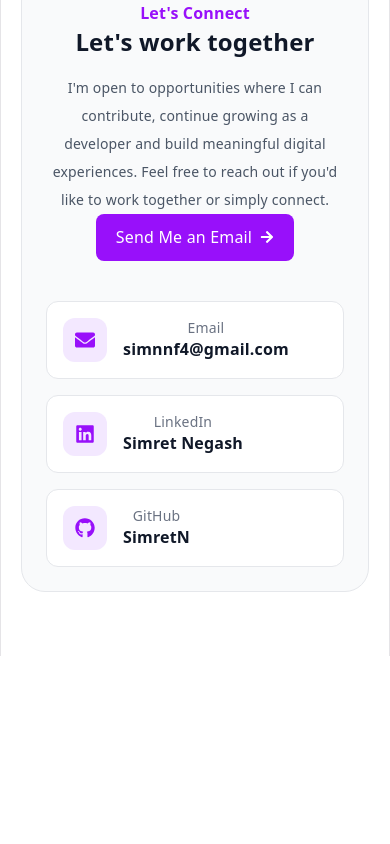
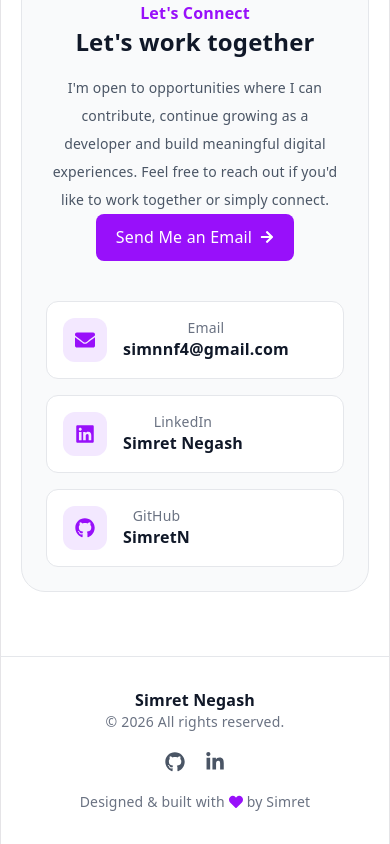
Before and after one commit to SimretN/simret-portfolio, a React (Vite) app: page / in a window 390 px wide. Shown: the part 6221-7065 px from the top of the page. Before the commit the page ends 6877 px from the top, so only its background shows below. Built offline with nearby package versions, Linux system fonts and the light colour scheme.

Commit message:
Add responsive footer

```diff
--- a/src/App.jsx
+++ b/src/App.jsx
@@ -4,6 +4,7 @@ import About from "./components/About";
 import Skills from "./components/Skills";
 import Projects from "./components/Projects";
 import Contact from "./components/Contact";
+import Footer from "./components/Footer";
 
 function App() {
   return (
@@ -13,6 +14,7 @@ function App() {
       <Skills />
       <Projects />
       <Contact />
+       <Footer />
     </>
   );
 }
--- a/src/components/Footer.jsx
+++ b/src/components/Footer.jsx
@@ -0,0 +1,52 @@
+import { FaGithub, FaLinkedinIn, FaHeart } from "react-icons/fa";
+
+function Footer() {
+  const currentYear = new Date().getFullYear();
+
+  return (
+    <footer className="border-t border-gray-200 bg-white px-6 py-8">
+      <div className="mx-auto flex max-w-6xl flex-col items-center justify-between gap-5 md:flex-row">
+        {/* Name / Copyright */}
+        <div className="text-center md:text-left">
+          <p className="font-semibold text-gray-900">Simret Negash</p>
+
+          <p className="mt-1 text-sm text-gray-500">
+            © {currentYear} All rights reserved.
+          </p>
+        </div>
+
+        {/* Social Links */}
+        <div className="flex items-center gap-5">
+          <a
+            href="https://github.com/SimretN"
+            target="_blank"
+            rel="noopener noreferrer"
+            aria-label="GitHub"
+            className="text-xl text-gray-600 transition hover:-translate-y-1 hover:text-purple-600"
+          >
+            <FaGithub />
+          </a>
+
+          <a
+            href="YOUR_LINKEDIN_URL"
+            target="_blank"
+            rel="noopener noreferrer"
+            aria-label="LinkedIn"
+            className="text-xl text-gray-600 transition hover:-translate-y-1 hover:text-purple-600"
+          >
+            <FaLinkedinIn />
+          </a>
+        </div>
+
+        {/* Built By */}
+        <p className="flex items-center gap-1 text-sm text-gray-500">
+          Designed & built with
+          <FaHeart className="text-purple-600" />
+          by Simret
+        </p>
+      </div>
+    </footer>
+  );
+}
+
+export default Footer;
```
